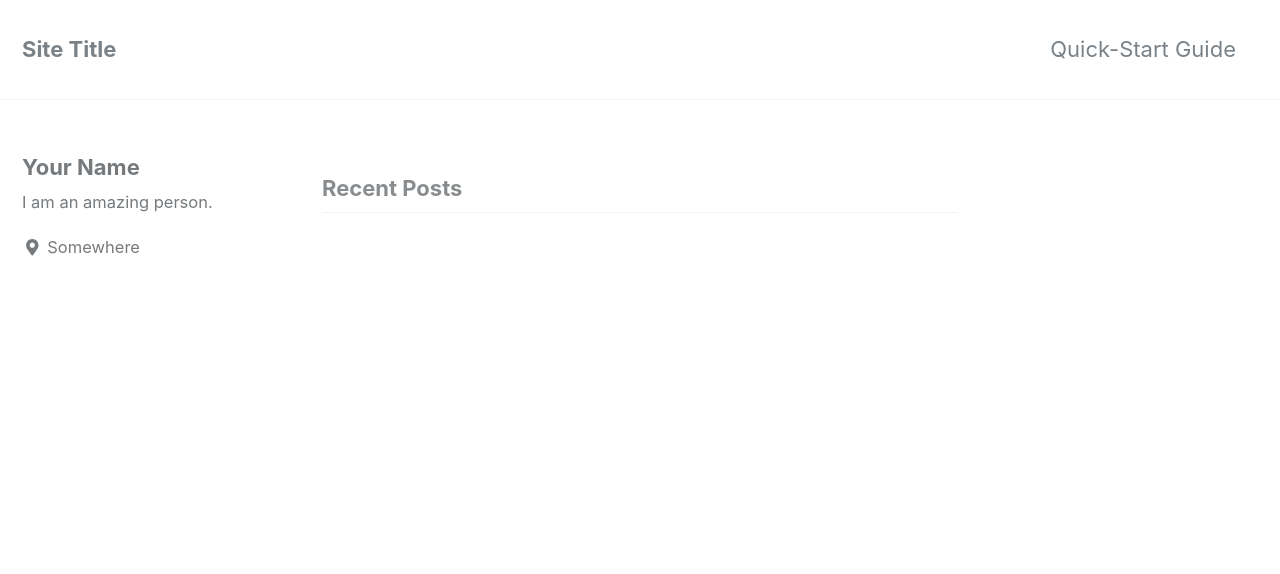
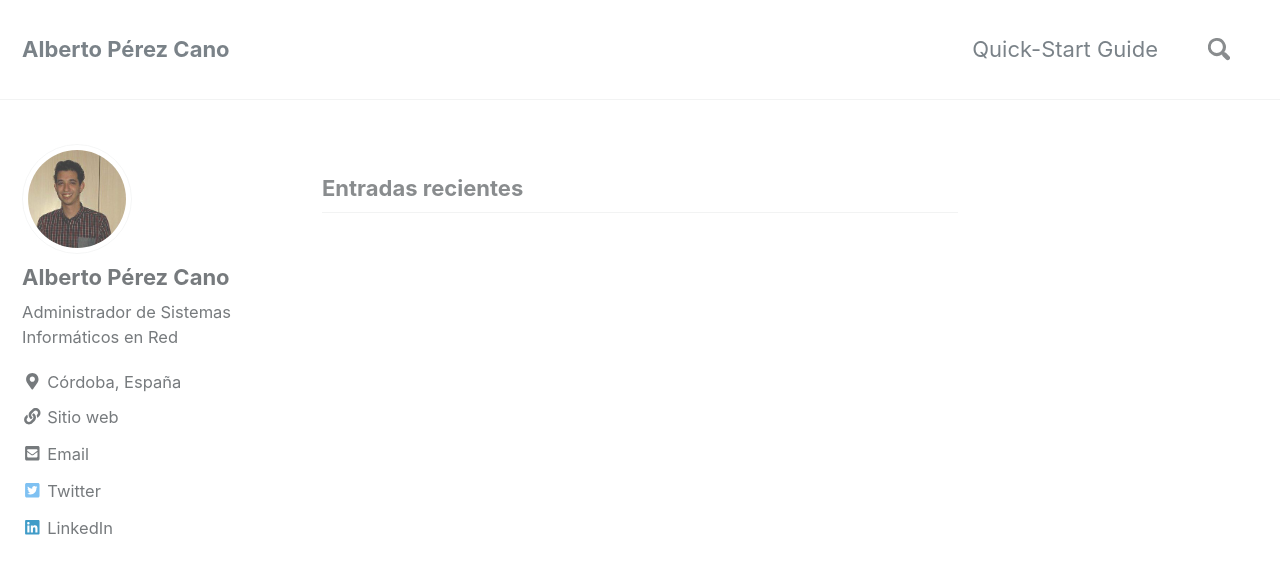
Before and after one commit to sialed/Blog, a Jekyll site: the page built from index.html, in a window 1280 px wide and 900 px high. Shown: the top 574 px of the window. Built offline with Jekyll 4.4.1, drawn with Linux system fonts in a browser that asks for light colours; nearby versions of some CDN libraries; the list of posts is cut into pages by our own code; some of the changed text lies outside the part shown.

Commit message:
configuracion basica

```diff
--- a/_config.yml
+++ b/_config.yml
@@ -8,14 +8,14 @@
 minimal_mistakes_skin    : "default" # "air", "aqua", "contrast", "dark", "dirt", "neon", "mint", "plum", "sunrise"
 
 # Site Settings
-locale                   : "en-US"
-title                    : "Site Title"
+locale                   : "es-ES"
+title                    : "Alberto Pérez Cano"
 title_separator          : "-"
-name                     : "Your Name"
+name                     : "Alberto Pérez Cano"
 description              : "An amazing website."
-url                      : # the base hostname & protocol for your site e.g. "https://mmistakes.github.io"
-baseurl                  : # the subpath of your site, e.g. "/blog"
-repository               : # GitHub username/repo-name e.g. "mmistakes/minimal-mistakes"
+url                      : "https://sialed.github.io" # the base hostname & protocol for your site e.g. "https://mmistakes.github.io"
+baseurl                  : /blog # the subpath of your site, e.g. "/blog"
+repository               : sialed/blog # GitHub username/repo-name e.g. "mmistakes/minimal-mistakes"
 teaser                   : # path of fallback teaser image, e.g. "/assets/images/500x300.png"
 # breadcrumbs            : false # true, false (default)
 words_per_minute         : 200
@@ -51,7 +51,7 @@ reCaptcha:
   secret                 :
 atom_feed:
   path                   : # blank (default) uses feed.xml
-search                   : # true, false (default)
+search                   : true # true, false (default)
 search_full_content      : # true, false (default)
 
 # SEO Related
@@ -62,7 +62,7 @@ naver_site_verification  :
 
 # Social Sharing
 twitter:
-  username               :
+  username               : "albertopc92"
 facebook:
   username               :
   app_id                 :
@@ -71,25 +71,28 @@ og_image                 : # Open Graph/Twitter default site image
 # For specifying social profiles
 # - https://developers.google.com/structured-data/customize/social-profiles
 social:
-  type                   : # Person or Organization (defaults to Person)
+  type                   : Person # Person or Organization (defaults to Person)
   name                   : # If the user or organization name differs from the site's name
-  links: # An array of links to social media profiles
+  links:
+    - "https://twitter.com/Albertopc92"
+    - "https://www.linkedin.com/in/alberto-p%C3%A9rez-cano-8626a1156/"
+    # An array of links to social media profiles
 
 # Analytics
 analytics:
-  provider               : false # false (default), "google", "google-universal", "custom"
+  provider               : "google-universal" # false (default), "google", "google-universal", "custom"
   google:
-    tracking_id          :
+    tracking_id          : ""
 
 
 # Site Author
 author:
-  name             : "Your Name"
-  avatar           : # path of avatar image, e.g. "/assets/images/bio-photo.jpg"
-  bio              : "I am an amazing person."
-  location         : "Somewhere"
-  email            :
-  uri              :
+  name             : "Alberto Pérez Cano"
+  avatar           : "/assets/images/bio-photo.jpg" # path of avatar image, e.g. "/assets/images/bio-photo.jpg"
+  bio              : "Administrador de Sistemas Informáticos en Red"
+  location         : "Córdoba, España"
+  email            : "albertopc92@gmail.com"
+  uri              : "https://sialed.github.com"
   home             : # null (default), "absolute or relative url to link to author home"
   bitbucket        :
   codepen          :
@@ -103,13 +106,13 @@ author:
   keybase          :
   instagram        :
   lastfm           :
-  linkedin         : # "john-doe-12345678" (the last part of your profile url, e.g. https://www.linkedin.com/in/john-doe-12345678)
+  linkedin         : "alberto-p%C3%A9rez-cano-8626a1156" # "john-doe-12345678" (the last part of your profile url, e.g. https://www.linkedin.com/in/john-doe-12345678)
   pinterest        :
   soundcloud       :
   stackoverflow    : # "123456/username" (the last part of your profile url, e.g. https://stackoverflow.com/users/123456/username)
   steam            : # "steamId" (the last part of your profile url, e.g. https://steamcommunity.com/id/steamId/)
   tumblr           :
-  twitter          :
+  twitter          : "https://twitter.com/Albertopc92"
   vine             :
   weibo            :
   xing             :
@@ -183,7 +186,7 @@ sass:
 permalink: /:categories/:title/
 paginate: 5 # amount of posts to show
 paginate_path: /page:num/
-timezone: # https://en.wikipedia.org/wiki/List_of_tz_database_time_zones
+timezone: Europe/Madrid # https://en.wikipedia.org/wiki/List_of_tz_database_time_zones
 
 
 # Plugins (previously gems:)
```
Also changed, not shown: assets/images/bio-photo.jpg (added), 1 other file.
